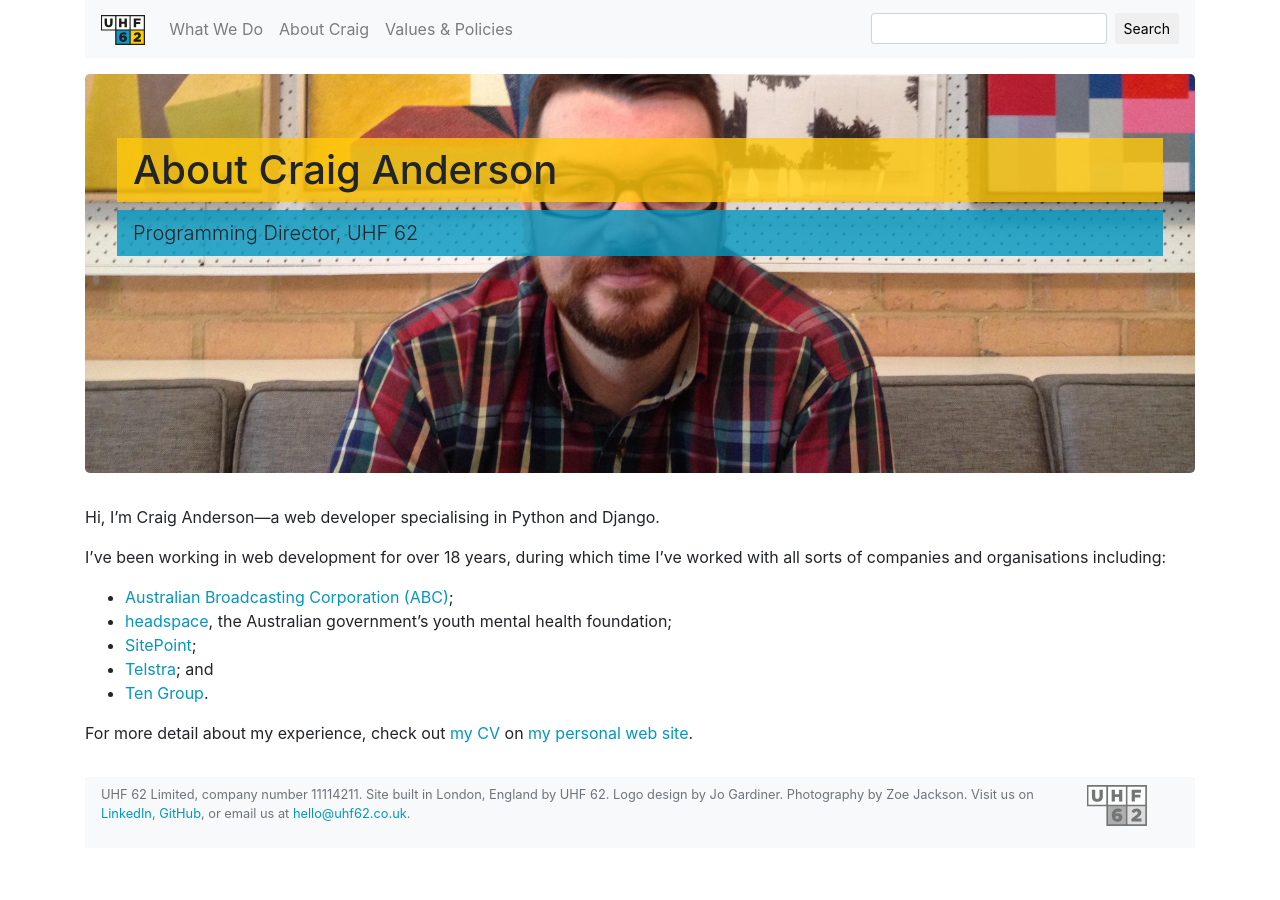
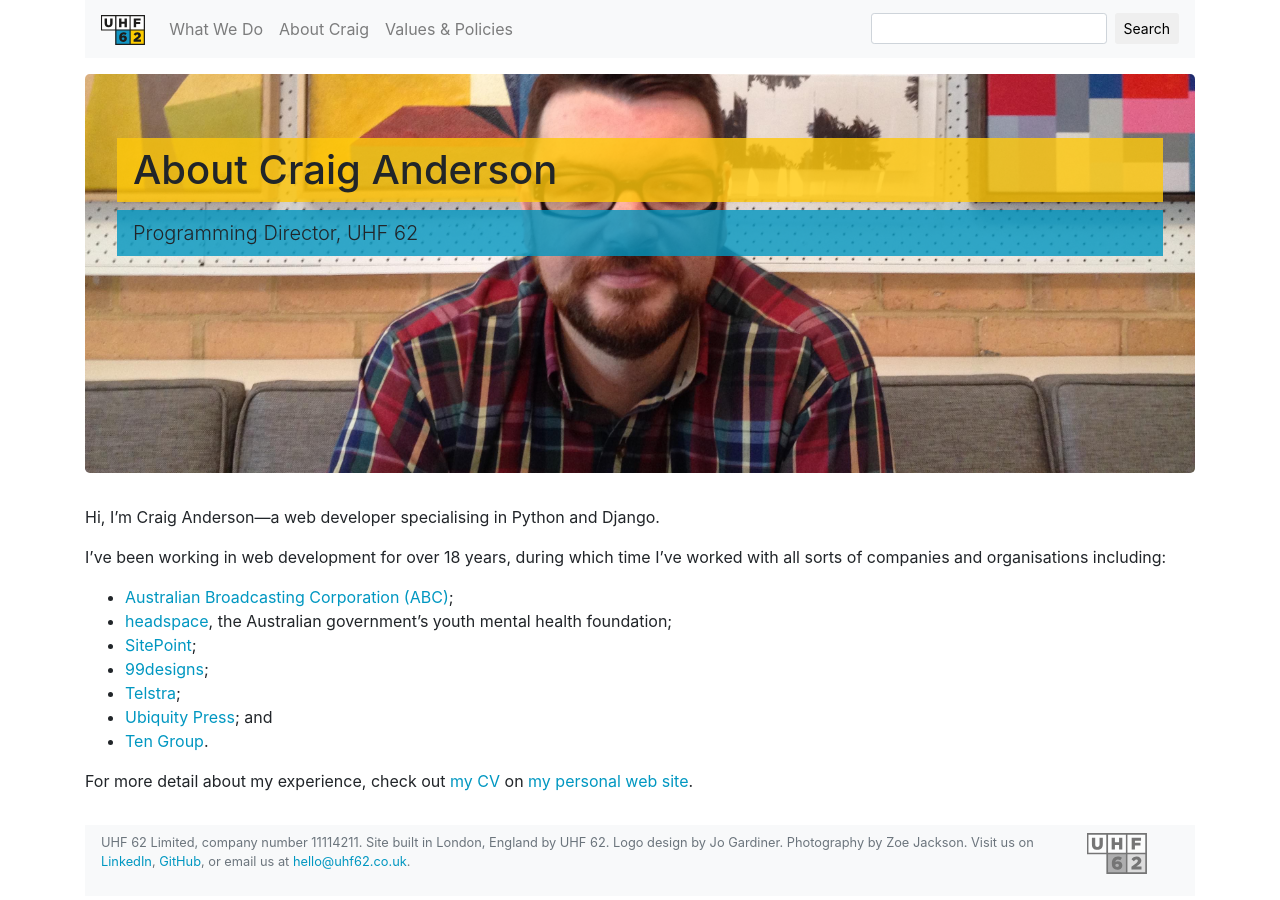
Before and after one commit to uhf62/uhf62.co.uk, a Jekyll site: the page built from about/craig.markdown, in a window 1280 px wide. Built offline with Jekyll 4.4.1, drawn with Linux system fonts in a browser that asks for light colours; our own code applies the rules of GitHub Pages for plain Markdown files.

Commit message:
Adding extra companies I've worked with

```diff
--- a/about/craig.markdown
+++ b/about/craig.markdown
@@ -13,7 +13,9 @@
  * [Australian Broadcasting Corporation (ABC)](http://www.abc.net.au);
  * [headspace](http://headspace.org.au), the Australian government's youth mental health foundation;
  * [SitePoint](http://sitepoint.com);
- * [Telstra](http://telstra.com); and
+ * [99designs](http://99designs.com);
+ * [Telstra](http://telstra.com);
+ * [Ubiquity Press](http://ubiquitypress.com); and
  * [Ten Group](http://tengroup.com).
 
 For more detail about my experience, check out [my CV](http://craiga.id.au/cv) on [my personal web site](http://craiga.id.au).
```
